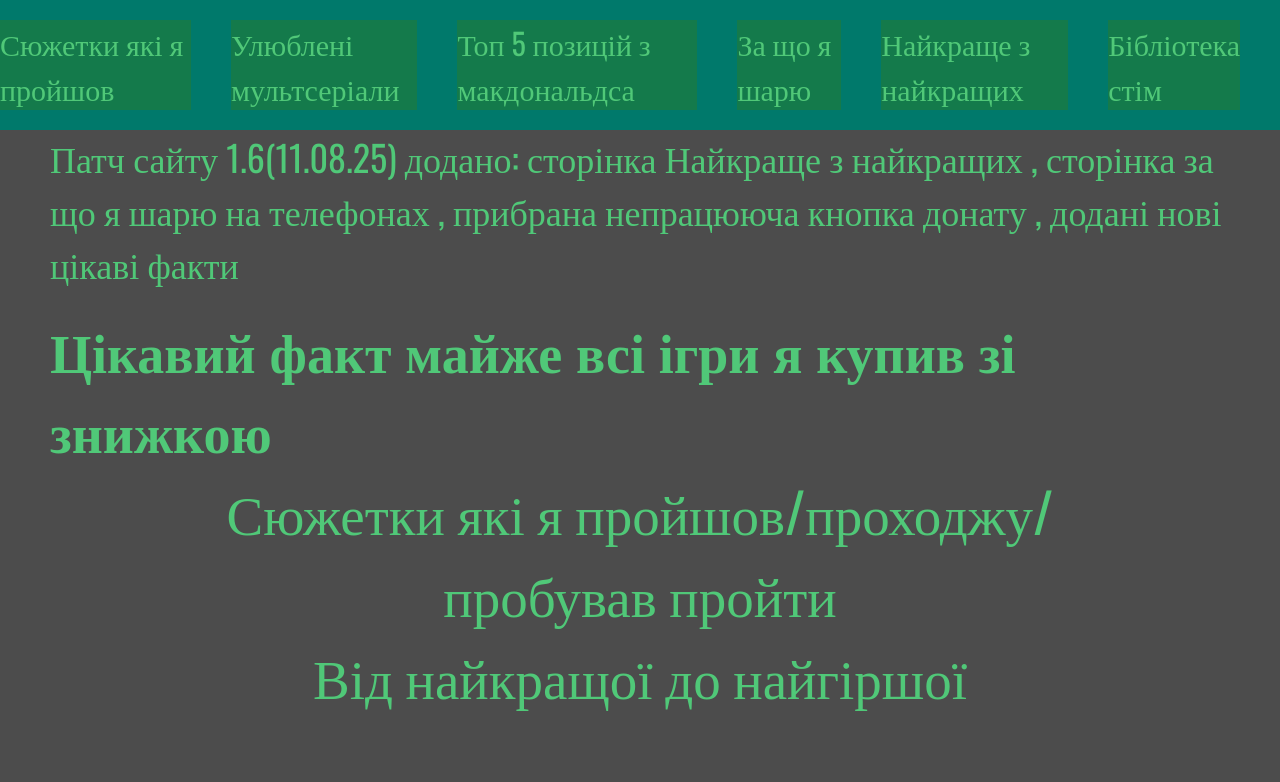
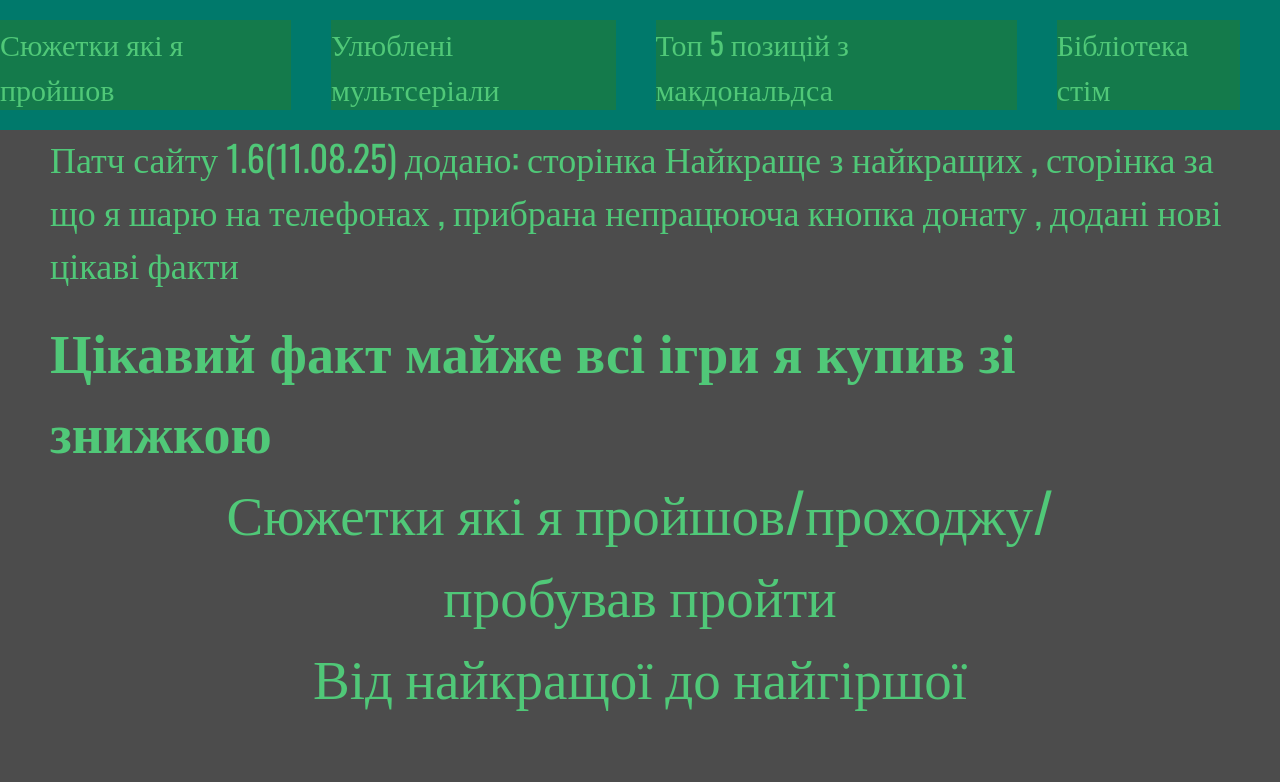
Before and after one commit to Yurchiek/Yurchiekk.github.io, a plain HTML site: page index.html in a window 1280 px wide. Shown: the top 782 px of the page. Drawn offline with nearby package versions, Linux system fonts and the light colour scheme.

Commit message:
Update index.html

```diff
--- a/index.html
+++ b/index.html
@@ -22,8 +22,6 @@
         <li><a href="index.html">Сюжетки які я пройшов</a></li>
         <li><a href="Multiserials.html">Улюблені мультсеріали</a></li>
         <li><a href="McDonalds.html">Топ 5 позицій з макдональдса</a></li>
-        <li><a href="Fandom.html">За що я шарю</a></li>
-        <li><a href="JoJo.html">Найкраще з найкращих</a></li>
         <li><a href="Steam.html">Бібліотека стім</a></li>
       </ul>
     </header>
```
